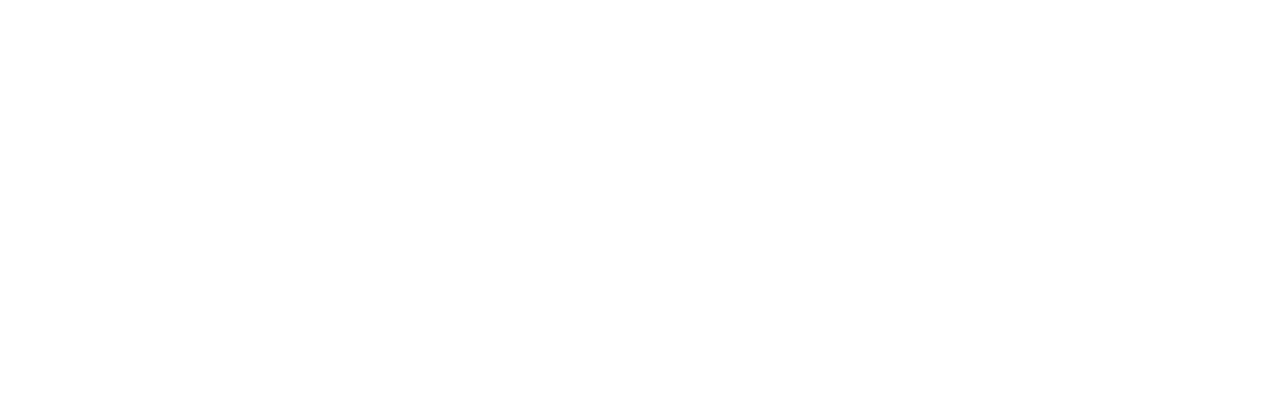
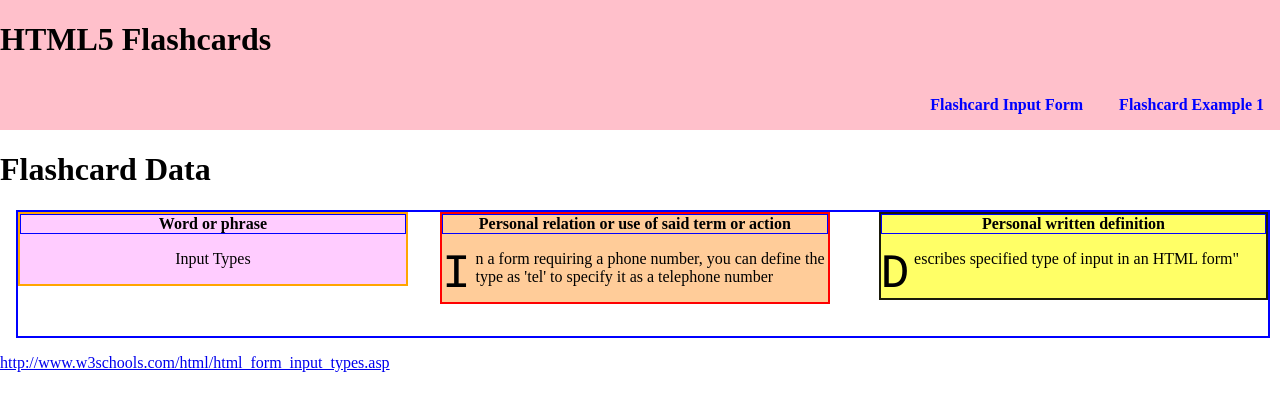
Before and after one commit to westiboy/CSCI_E20_assignment2, a plain HTML site: page assign2_flashcard.html in a window 1280 px wide. Drawn offline with Linux system fonts and the light colour scheme.

Commit message:
completed modifications

```diff
--- a/assign2_flashcard.html
+++ b/assign2_flashcard.html
@@ -3,9 +3,40 @@
 <head>
 	<meta charset="UTF-8">
 	<link href="css/assign2.css" media="all" rel="Stylesheet" type="text/css" />
-	<title>Document</title>
+	<title>CSCI E-20 Assignment 2, page 2</title>
 </head>
 <body>
+	<div id="wrapper">
+		<header>
+			<h1>HTML5 Flashcards</h1>
+		<nav>
+			<ul>
+				<li><a href="file:///C:/xampp/htdocs/CSCI_E20_assignment2/assign2.html" target="_self">Flashcard Input Form</a></li>
+				<li><a href="file:///C:/xampp/htdocs/CSCI_E20_assignment2/assign2_flashcard.html" target="_blank">Flashcard Example 1</a></li>
+			</ul>
+		</nav>
+		</header>
+    	<h1>Flashcard Data</h1>
+			<div class="boxwrapper">
+				<div id="leftbox" class="box">
+		    		<legend for="item">Word or phrase</legend>
+			    	<p id="item">Input Types</p>
+		    	</div>
 
+				<div id="rightbox" class="box">
+			    	<legend for="definition">Personal written definition</legend>
+			    	<p id="definition"><span class="floatleft">D</span>escribes specified type of input in an HTML form"</p>
+		    	</div>
+
+				<div id="centerbox" class="box">
+			    	<legend for="relation">Personal relation or use of said term or action</legend>
+			    	<p id="relation"><span class="floatleft">I</span>n a form requiring a phone number, you can define the type as 'tel' to specify it as a telephone number</p>
+		    	</div>
+			</div>
+			<div>
+		    	<p><a id="itemurl" href="http://www.w3schools.com/html/html_form_input_types.asp" target="_blank">http://www.w3schools.com/html/html_form_input_types.asp</a></p>
+			</div>
+
+	</div>
 </body>
 </html>
--- a/css/assign2.css
+++ b/css/assign2.css
@@ -13,19 +13,126 @@ body {
 .wrapper {
 	margin: 0 auto;
 	padding: 1em;
-	border: solid 2px green;
 }
 fieldset {
 	margin-bottom: 1em;
-	margin-right: 1em;
 	background-color: E8FFFF;
-	border: solid 2px red;
+	border: solid 2px blue;
+	width: 75%;
 }
 legend {
 	font-weight: bold;
-	border: solid 2px blue;
+	background-color: E2FFFF;
+	border: solid 1px blue;
 }
 label {
 	display: block;
-	border: solid 2px purple;
 }
+input{
+	width: auto;
+	height: auto;
+}
+input[id="definition"] {
+	width: 90%;
+	height: 5em;
+}
+input[id="relation"] {
+	width: 90%;
+	height: 5em;
+}
+header, nav {
+	background-color: pink;
+	overflow: auto;
+}
+header h1 {
+	width: 40%;
+	float: left;
+}
+nav {
+	font-weight: bold;
+	font-color: blue;
+	width: 75%;
+	float: right;
+}
+nav ul {
+	text-align: right;
+}
+nav li {
+	display: inline;
+}
+nav a {
+	padding: 1em 1em 0 1em;
+	text-decoration: none;
+	color: blue;
+}
+nav a:visited {
+	color: blue;
+}
+nav a:hover {
+	background-color: green;
+}
+span {
+	font-family: algerian, courier;
+	width: 0.5em;
+	font-size: 3em;
+	line-height: 1em;
+	padding-right: .7em;
+}
+.floatleft {
+	float: left;
+}
+.floatright {
+	float: right;
+}
+.clearfloat {
+	clear: both;
+}
+.box {
+	border: solid 2px red;
+	float: left;
+	position: relative;
+}
+.clearfloat {
+	clear: both;
+}
+.boxwrapper {
+	border: solid 2px blue;
+	width: 98%;
+	margin: 1em 1em 1em 1em;
+	padding: 1em 1em 1em 1em;
+	-webkit-columns: 3 32%;
+    -moz-columns: 3 32%;
+    columns: 3 32%;
+    -webkit-column-gap: 2em;
+    -moz-column-gap: 2em;
+    column-gap: 2em;
+    overflow: auto;
+}
+#leftbox {
+	left: -1em;
+	top: -1em;
+	border: solid 2px orange;
+	background-color: #FFCCFF;
+	float: left;
+	width: 32%;
+	text-align: center;
+}
+#centerbox {
+	left: 1em;
+	top: -1em;
+	border: solid 2px red;
+	background-color: #FFCC99;
+	width: 32%;
+}
+#rightbox {
+	left: 1em;
+	top: -1em;
+	border: solid 2px #1A1A0A;
+	background-color: #FFFF66;
+	float: right;
+	width: 32%;
+}
+div > legend {
+	text-align: center;
+	font-weight: bold;
+}
```
Also changed, not shown: assign2.html (+3 -3 lines), 1 other file.
